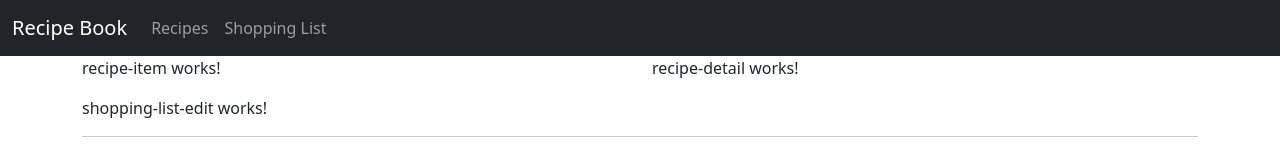
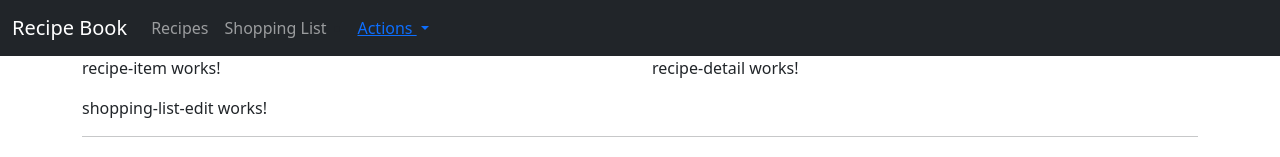
Before and after one commit to AntonMett/recipe-book, an Angular app: page / in a window 1280 px wide. Shown: the top 157 px of the page. Built offline with nearby package versions, Linux system fonts and the light colour scheme.

Commit message:
changes to header

```diff
--- a/src/app/header/header.component.html
+++ b/src/app/header/header.component.html
@@ -19,14 +19,22 @@
         </li>
         <li class="nav-item"><a href="#" class="nav-link">Shopping List</a></li>
       </ul>
-    </div>
-    <ul class="nav navbar-nav justify-content-end">
-      <li class="dropdown">
-        <ul class="dropdown-menu">
-          <li><a href="#">Save Data</a></li>
-          <li><a href="#">Fetch Data</a></li>
+      <li class="nav-item dropdown">
+        <a
+          class="dropdown-toggle"
+          href="#"
+          id="navbarDropdown"
+          role="button"
+          data-bs-toggle="dropdown"
+          aria-expanded="false"
+        >
+          Actions
+        </a>
+        <ul class="dropdown-menu" aria-labelledby="navbarDropdown">
+          <li><a class="dropdown-item" href="#">Action</a></li>
+          <li><a class="dropdown-item" href="#">Another action</a></li>
         </ul>
       </li>
-    </ul>
+    </div>
   </div>
 </nav>
```
